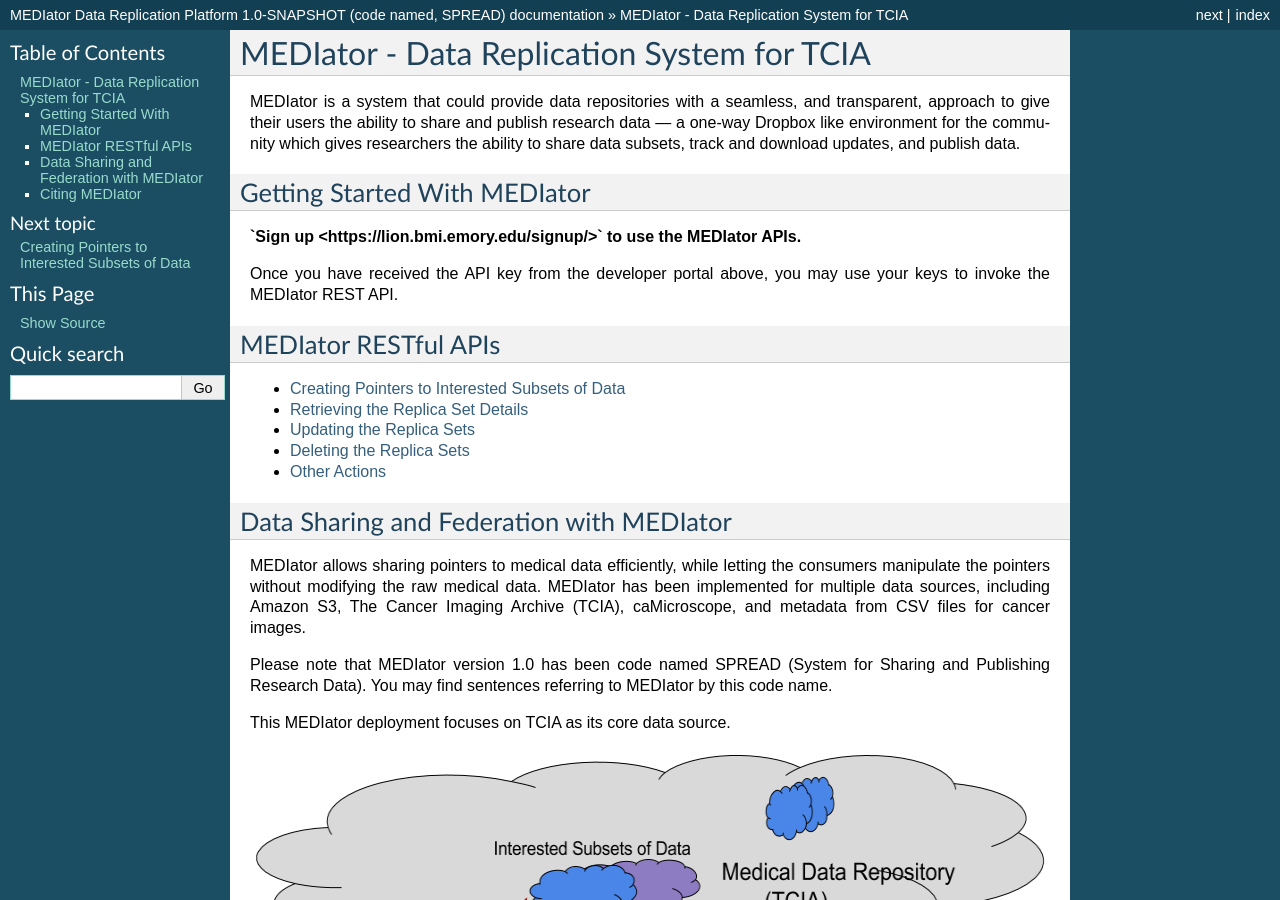
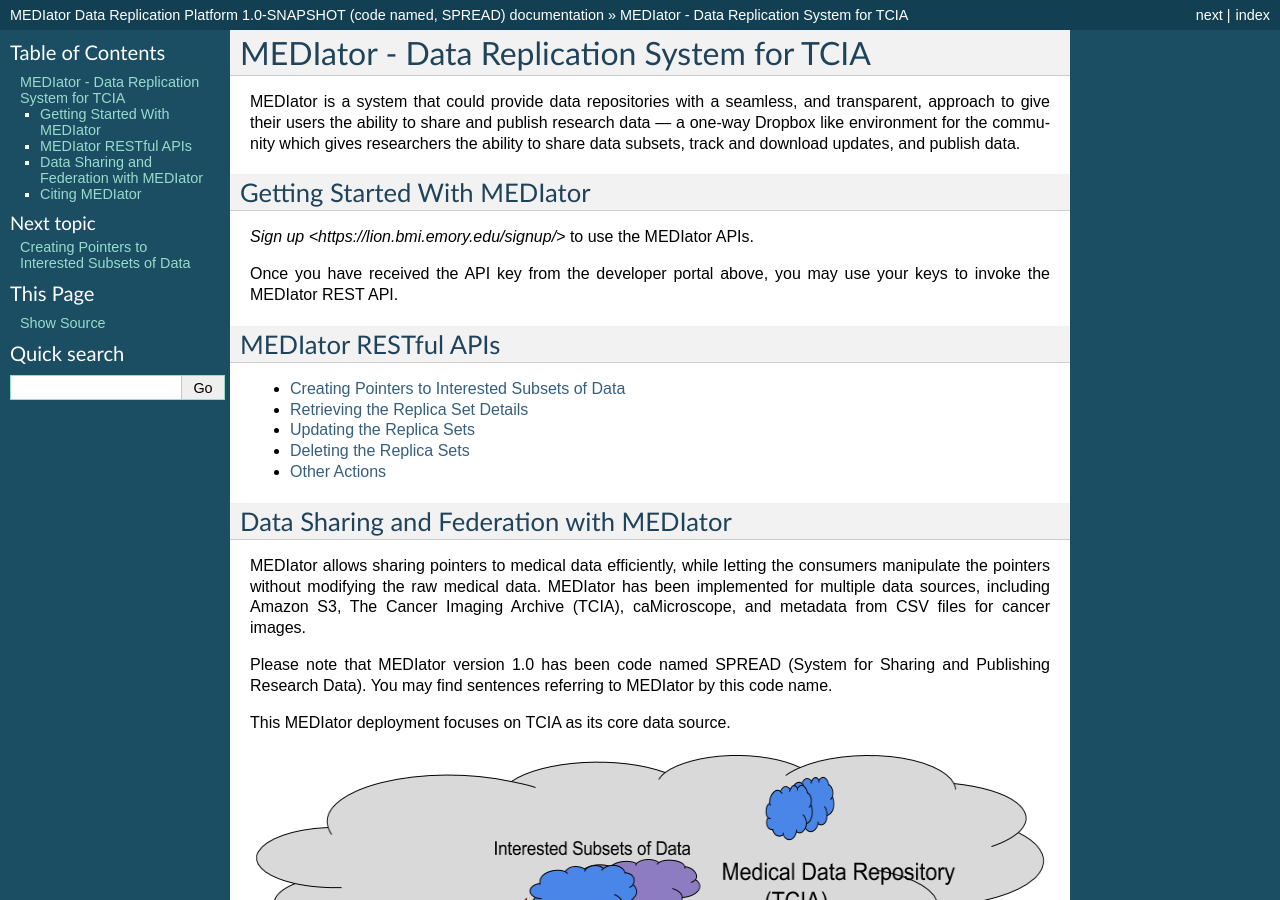
Before and after one commit to pradeeban/tcia-mediator, a Sphinx documentation site: the page built from docs/source/index.rst, in a window 1280 px wide and 900 px high. Built offline with Sphinx 7.4.7, drawn with Linux system fonts in a browser that asks for light colours.

```diff
--- a/docs/source/index.rst
+++ b/docs/source/index.rst
@@ -15,7 +15,7 @@
 Getting Started With MEDIator
 #############################
 
-**`Sign up <https://lion.bmi.emory.edu/signup/>` to use the MEDIator APIs.**
+`Sign up <https://lion.bmi.emory.edu/signup/>` to use the MEDIator APIs.
 
 Once you have received the API key from the developer portal above, you may use your keys to invoke the MEDIator REST API.
 
```
